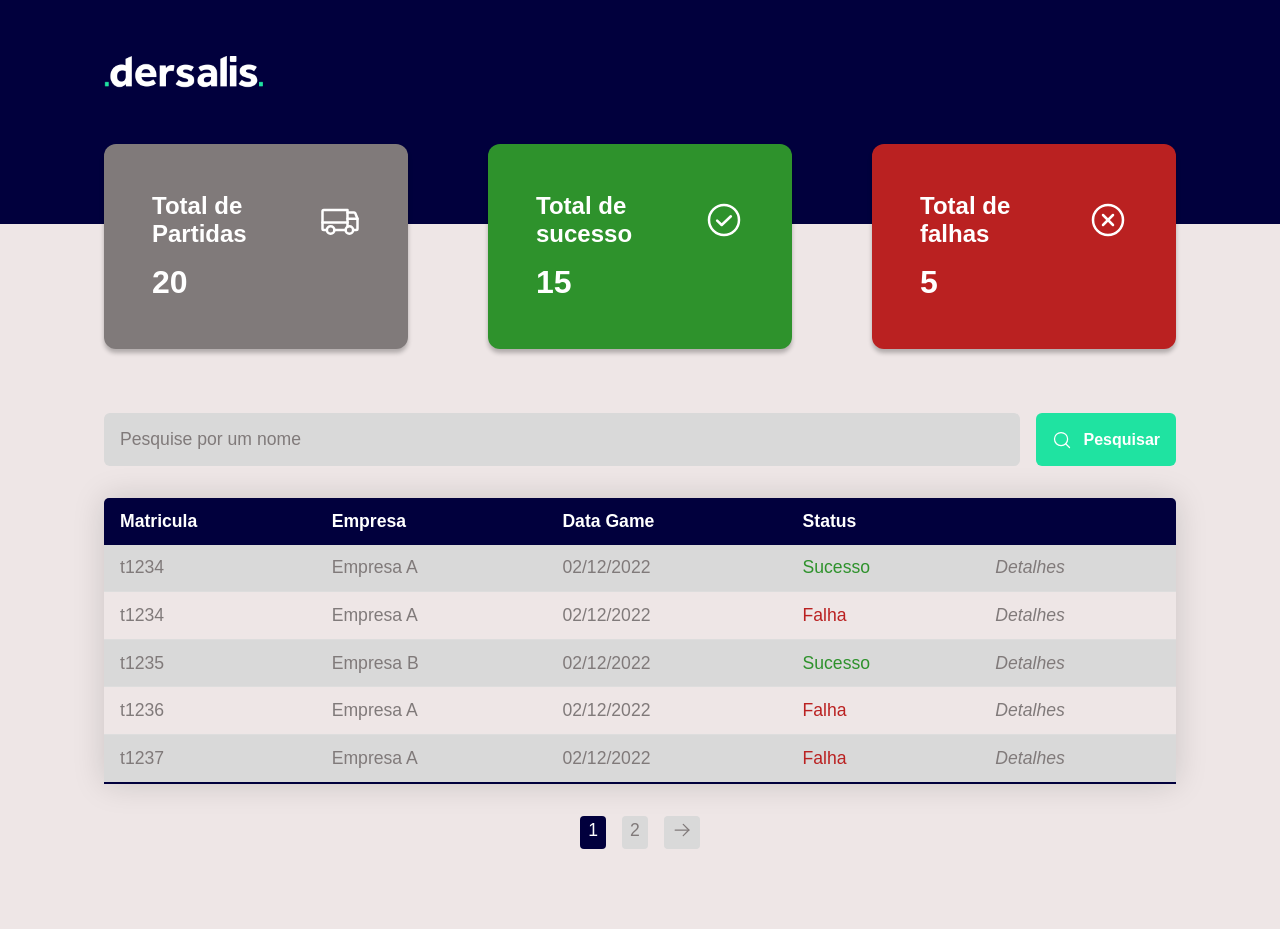
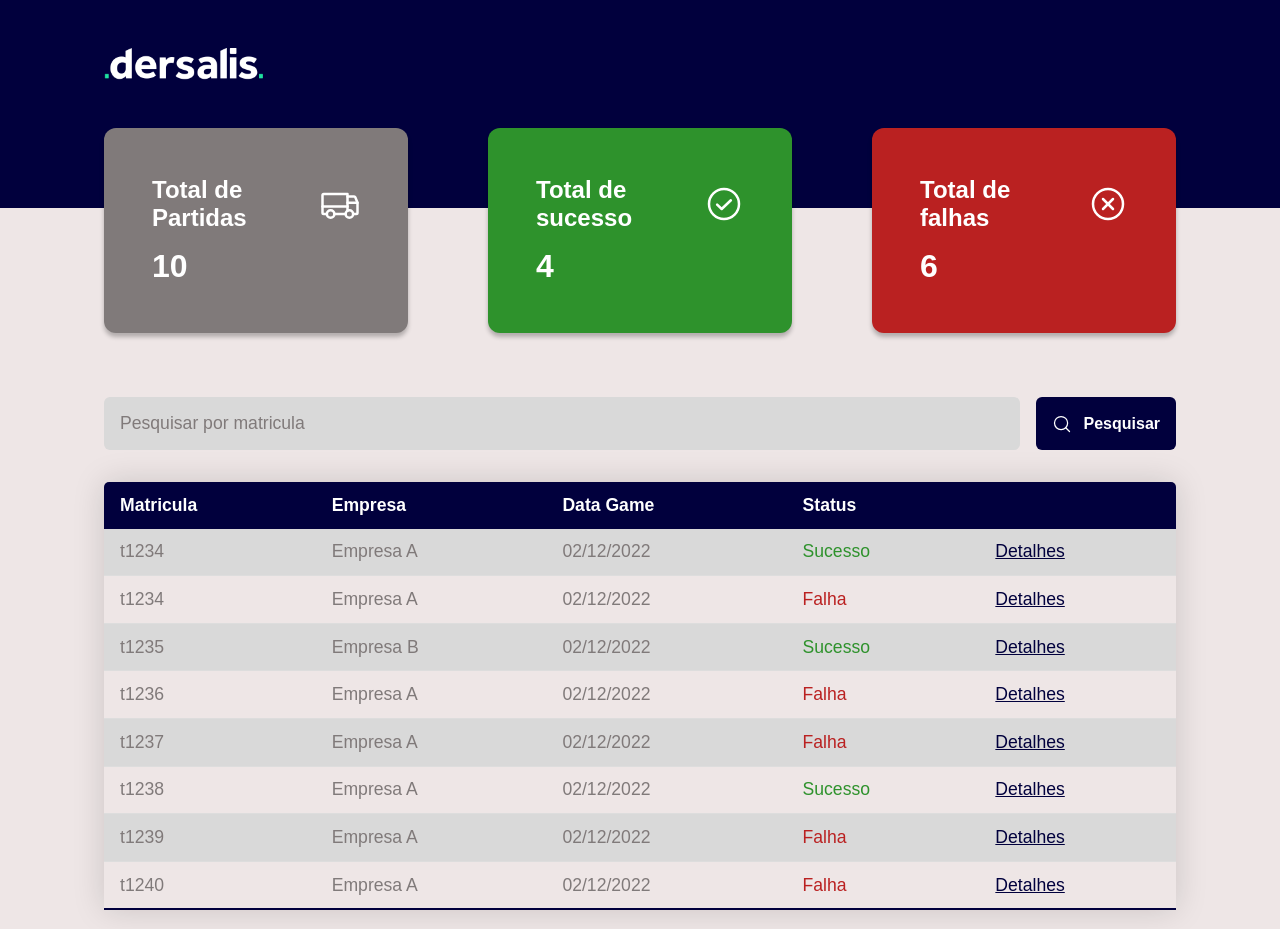
Before and after one commit to GeorgeFindes/Dersalis-Frontend, a React (Vite) app: page / in a window 1280 px wide. Shown: the top 929 px of the page. Before the commit the page ends 849 px from the top, so only its background shows below. Built offline with nearby package versions, Linux system fonts and the light colour scheme; data requests are answered from the project's data file.

Commit message:
Ajustada paginação e barra de pesquisa

```diff
--- a/package.json
+++ b/package.json
@@ -11,6 +11,7 @@
   },
   "dependencies": {
     "@hookform/resolvers": "^2.9.10",
+    "@radix-ui/react-dialog": "^1.0.2",
     "axios": "^1.2.0",
     "phosphor-react": "^1.4.1",
     "react": "^18.2.0",
--- a/src/App.tsx
+++ b/src/App.tsx
@@ -2,16 +2,13 @@ import { GlobalStyles } from './styles/GlobalStyles';
 import { ThemeProvider } from 'styled-components';
 import { defaultTheme } from './styles/themes/default';
 import { Dashboard } from './pages/Dashboard';
-import { ResultsDataProvider } from './contexts/ResultContext';
 
 export function App() {
   return (
     <>
       <ThemeProvider theme={defaultTheme}>
         <GlobalStyles />
-        <ResultsDataProvider>
-          <Dashboard />
-        </ResultsDataProvider>
+        <Dashboard />
       </ThemeProvider>
     </>
   );
--- a/src/components/Header/styles.ts
+++ b/src/components/Header/styles.ts
@@ -2,7 +2,7 @@ import styled from 'styled-components';
 
 export const HeaderContainer = styled.header`
   background: ${props => props.theme['blue']};
-  padding: 2.5rem 0 7.5rem;
+  padding: 2rem 0 7rem;
 `;
 
 export const HeaderContent = styled.div`
--- a/src/components/Summary/index.tsx
+++ b/src/components/Summary/index.tsx
@@ -1,7 +1,29 @@
 import { SummaryContainer, SummaryCard } from './styles';
 import { Truck, CheckCircle, XCircle } from 'phosphor-react';
+import { useEffect, useState } from 'react';
+import { api } from '../../lib/axios';
+
+
+interface Data {
+  total_match: number,
+  total_successes: number,
+  total_failures: number
+}
+
 
 export function Summary() {
+
+  const [data, setData] = useState<Data>();
+
+  async function loadResults() {
+    const response = await api.get('summary');
+
+    setData(response.data);
+  }
+
+  useEffect(() => {
+    loadResults();
+  }, []);
 
   return (
     <SummaryContainer>
@@ -11,7 +33,7 @@ export function Summary() {
           <Truck size={40} color="#fff" />
         </header>
 
-        <strong>20</strong>
+        <strong>{data?.total_match}</strong>
       </SummaryCard>
 
       <SummaryCard variant='green'>
@@ -20,7 +42,7 @@ export function Summary() {
           <CheckCircle size={40} color="#fff" />
         </header>
 
-        <strong>15</strong>
+        <strong>{data?.total_successes}</strong>
       </SummaryCard>
 
       <SummaryCard variant='red'>
@@ -29,7 +51,7 @@ export function Summary() {
           <XCircle size={40} color="#fff" />
         </header>
 
-        <strong>5</strong>
+        <strong>{data?.total_failures}</strong>
       </SummaryCard>
 
     </SummaryContainer>
--- a/src/contexts/ResultContext.tsx
+++ /dev/null
@@ -1,77 +0,0 @@
-import { createContext, ReactNode, useEffect, useState } from 'react';
-import { api } from '../lib/axios';
-
-
-interface ResultData {
-  id: number,
-  enroll_user: string,
-  username: string,
-  company: string,
-  status: 'Sucesso' | 'Falha',
-  createdAt: string,
-}
-
-interface ResultContextType {
-  resultsData: ResultData[];
-  loadResults: (query?: string) => Promise<void>;
-  totalData: number | undefined;
-  pages: number[] | undefined;
-  setCurrentPage: (page: number) => void;
-}
-
-interface ResultsDataProviderProps {
-  children: ReactNode;
-}
-
-export const ResultDataContext = createContext({} as ResultContextType);
-
-export function ResultsDataProvider({ children }: ResultsDataProviderProps) {
-
-  const [resultsData, setResultsData] = useState<ResultData[]>([]);
-  const [totalData, setTotalData] = useState<number | undefined>(0);
-  const [limit, setLimit] = useState(5);
-  const [pages, setPages] = useState([]);
-  const [currentPage, setCurrentPage] = useState(1);
-
-  async function loadResults(query?: string) {
-    //http://localhost:3333/results?_page=1
-    //const response = await api.get('results',)
-    const response = await api.get(`results?_page=${currentPage}&_limit=5`, {
-      params: {
-        q: query,
-      }
-    });
-
-    console.log(currentPage);
-
-    setTotalData(Number(response.headers['x-total-count']));
-    const totalPages = Math.ceil(totalData / limit);
-
-    const arrayPages = [];
-
-    for (let i = 1; i <= totalPages; i++) {
-      arrayPages.push(i);
-    }
-
-    setPages(arrayPages);
-
-    setResultsData(response.data);
-  }
-
-  useEffect(() => {
-    loadResults();
-  }, [currentPage, limit, totalData]);
-
-
-  return (
-    <ResultDataContext.Provider value={{
-      resultsData,
-      loadResults,
-      totalData,
-      pages,
-      setCurrentPage,
-    }}>
-      {children}
-    </ResultDataContext.Provider>
-  );
-}
--- a/src/pages/Dashboard/components/SearchForm/index.tsx
+++ /dev/null
@@ -1,48 +0,0 @@
-import { SearchFormContainer } from './styles';
-import { MagnifyingGlass } from 'phosphor-react';
-import { useForm } from 'react-hook-form';
-import * as z from 'zod';
-import { zodResolver } from '@hookform/resolvers/zod';
-import { useContext } from 'react';
-import { ResultDataContext } from '../../../../contexts/ResultContext';
-
-const searchFormSchema = z.object({
-  query: z.string(),
-});
-
-type SearchFormInputs = z.infer<typeof searchFormSchema>;
-
-
-export function SearchForm() {
-  const { loadResults } = useContext(ResultDataContext);
-
-
-
-  const { register,
-    handleSubmit,
-    formState: { isSubmitting } } = useForm<SearchFormInputs>({
-      resolver: zodResolver(searchFormSchema),
-    });
-
-  async function handleSearchUsers(data: SearchFormInputs) {
-    await loadResults(data.query);
-  }
-
-
-
-  return (
-    <SearchFormContainer onSubmit={handleSubmit(handleSearchUsers)}>
-      <input
-        type="text"
-        placeholder="Pesquise por um nome"
-        {...register('query')}
-      />
-
-      <button type='submit' disabled={isSubmitting}>
-        <MagnifyingGlass size={20} />
-        Pesquisar
-      </button>
-
-    </SearchFormContainer>
-  );
-}
--- a/src/pages/Dashboard/components/SearchForm/styles.ts
+++ /dev/null
@@ -1,45 +0,0 @@
-import styled from 'styled-components';
-
-
-export const SearchFormContainer = styled.form`
-  display: flex;
-  gap: 1rem;
-
-  input {
-    flex: 1;
-    border-radius: 6px;
-    border: 0;
-    background: ${props => props.theme['light-gray']};
-    color: ${props => props.theme['gray']};
-    font-size: 1.1rem;
-    padding: 1rem;
-
-
-    &::placeholder {
-      color: ${props => props.theme['gray']};
-    }
-  }
-
-  button {
-      display: flex;
-      align-items: center;
-      gap: 0.75rem;
-
-      border: 0;
-      padding: 1rem;
-      background: ${props => props.theme['navy-blue']};
-      color: ${props => props.theme['white']};
-      font-weight: bold;
-      border-radius: 6px;
-      transition: filter 0.2s;
-
-      &:disabled {
-        opacity: 0.5;
-        cursor: not-allowed;
-      }
-
-      &:not(:disabled):hover {
-        filter: brightness(0.9);
-      }
-    }
-`;
--- a/src/pages/Dashboard/index.tsx
+++ b/src/pages/Dashboard/index.tsx
@@ -1,14 +1,24 @@
-import { useContext, useEffect, useState } from 'react';
+import { useEffect, useState } from 'react';
+import * as Dialog from '@radix-ui/react-dialog';
 import { Header } from '../../components/Header';
 import { Summary } from '../../components/Summary';
-import { ResultDataContext } from '../../contexts/ResultContext';
 import { api } from '../../lib/axios';
 import { dateFormatter } from '../../utils/formatter';
-import { SearchForm } from './components/SearchForm';
-import { ArrowRight, ArrowLeft } from 'phosphor-react';
+import { CaretLeft, CaretRight, MagnifyingGlass, X } from 'phosphor-react';
+import { useForm } from 'react-hook-form';
+import * as z from 'zod';
+import { zodResolver } from '@hookform/resolvers/zod';
 
-import { StatusHighLight, DashboardContainer, DashboardTable, Pagination, PaginationButton, PaginationItem } from './styles';
+import {
+  StatusHighLight, DashboardContainer, DashboardTable,
+  Pagination, PaginationButton, Overlay,
+  Content, CloseButton, Description, Title, SearchFormContainer
+} from './styles';
 
+interface Medal {
+  id: string,
+  name: string,
+}
 
 interface ResultData {
   id: number,
@@ -17,32 +27,47 @@ interface ResultData {
   company: string,
   status: 'Sucesso' | 'Falha',
   createdAt: string,
+  collected_medals: Array<Medal>;
 }
+
+const searchFormSchema = z.object({
+  query: z.string(),
+});
+
+type SearchFormInputs = z.infer<typeof searchFormSchema>;
 
 
 export function Dashboard() {
 
-  // const { resultsData, totalData, pages, setCurrentPage } = useContext(ResultDataContext);
-
   const [resultsData, setResultsData] = useState<ResultData[]>([]);
   const [totalData, setTotalData] = useState<number | undefined>(0);
-  const [limit, setLimit] = useState(5);
-  const [pages, setPages] = useState([]);
+  const [limit, setLimit] = useState(8);
+  const [pages, setPages] = useState<number[]>([]);
   const [currentPage, setCurrentPage] = useState(1);
 
+  const { register,
+    handleSubmit,
+    formState: { isSubmitting } } = useForm<SearchFormInputs>({
+      resolver: zodResolver(searchFormSchema),
+    });
+
+
   async function loadResults(query?: string) {
-    //http://localhost:3333/results?_page=1
-    //const response = await api.get('results',)
-    const response = await api.get(`results?_page=${currentPage}&_limit=5`, {
+
+    let response;
+
+    if (query) {
+      response = await api.get('results', {
         params: {
-        q: query,
+          q: query
         }
       });
 
-    console.log(currentPage);
+    } else {
+      response = await api.get(`results?_page=${currentPage}&_limit=${limit}`);
 
       setTotalData(Number(response.headers['x-total-count']));
-    const totalPages = Math.ceil(totalData / limit);
+      const totalPages = totalData != undefined ? Math.ceil(totalData / limit) : 0;
 
       const arrayPages = [];
 
@@ -51,8 +76,13 @@ export function Dashboard() {
       }
 
       setPages(arrayPages);
+    }
 
     setResultsData(response.data);
+  }
+
+  async function handleSearchResults(search: SearchFormInputs) {
+    await loadResults(search.query);
   }
 
   useEffect(() => {
@@ -61,14 +91,29 @@ export function Dashboard() {
 
 
   return (
-    <div>
+    <>
       <Header />
       <Summary />
 
+      {/* Container Dashboard */}
       <DashboardContainer>
 
-        <SearchForm />
+        {/* Formulário */}
+        <SearchFormContainer onSubmit={handleSubmit(handleSearchResults)}>
+          <input
+            type="text"
+            placeholder="Pesquisar por matricula"
+            {...register('query')}
+          />
 
+          <button type='submit' disabled={isSubmitting}>
+            <MagnifyingGlass size={20} />
+            Pesquisar
+          </button>
+
+        </SearchFormContainer>
+
+        {/* Tabela de Resultados */}
         <DashboardTable>
           <thead>
             <tr>
@@ -94,36 +139,70 @@ export function Dashboard() {
                       {result.status}
                     </StatusHighLight>
                   </td>
+                  <Dialog.Root>
+                    <Dialog.Trigger asChild>
                       <td>Detalhes</td>
+                    </Dialog.Trigger>
+
+
+                    <Dialog.Portal>
+                      <Overlay />
+
+                      <Content>
+                        <CloseButton>
+                          <X size={24} />
+                        </CloseButton>
+
+                        <Title>Resultado detalhado</Title>
+                        <Description><strong>Nome: </strong>{result.username}</Description>
+                        <Description><strong>Empresa: </strong>{result.company}</Description>
+                        <Description><strong>Status: </strong>{result.status}</Description>
+                        <Description><strong>Data: </strong>{dateFormatter.format(new Date(result.createdAt))}</Description>
+
+                        <Title>Insignias </Title>
+                      </Content>
+                    </Dialog.Portal>
+                  </Dialog.Root>
                 </tr>
               );
             })}
           </tbody>
         </DashboardTable>
-        <Pagination >
-          {/* <div>qtd {totalData}</div> */}
-          <PaginationButton>
-            {currentPage > 1 && (
-              <PaginationItem onClick={() => setCurrentPage(currentPage - 1)}>
-                <ArrowLeft size={20} />
-              </PaginationItem>
-            )}
+
+        {/* Paginação tabela */}
+        <Pagination>
+
+          {currentPage > 1 ? (
+            <PaginationButton onClick={() => setCurrentPage(currentPage - 1)}>
+              <CaretLeft size={18} />
+            </PaginationButton>
+          ) : (
+            <PaginationButton disabled={true}>
+              <CaretLeft size={18} />
+            </PaginationButton>)
+          }
+
           {pages?.map(page => (
-              <PaginationItem
+            <PaginationButton
+              key={page}
               isSelect={page === currentPage}
-                key={page} onClick={() => setCurrentPage(page)}
+              onClick={() => setCurrentPage(page)}
             >
               {page}
-              </PaginationItem>
+            </PaginationButton>
           ))}
-            {currentPage < pages.length && (
-              <PaginationItem onClick={() => setCurrentPage(currentPage + 1)}>
-                <ArrowRight size={20} />
-              </PaginationItem>
-            )}
+
+          {currentPage < pages.length ? (
+            <PaginationButton onClick={() => setCurrentPage(currentPage + 1)}>
+              <CaretRight size={18} />
             </PaginationButton>
+          ) : (
+            <PaginationButton disabled={true}>
+              <CaretRight size={18} />
+            </PaginationButton>)
+          }
         </Pagination>
       </DashboardContainer>
-    </div>
+    </>
   );
 }
--- a/src/pages/Dashboard/styles.ts
+++ b/src/pages/Dashboard/styles.ts
@@ -1,4 +1,5 @@
 import styled from 'styled-components';
+import * as Dialog from '@radix-ui/react-dialog';
 
 export const DashboardContainer = styled.main`
   width: 100%;
@@ -7,6 +8,53 @@ export const DashboardContainer = styled.main`
   padding: 0 1.5rem;
 `;
 
+
+//Formulário
+export const SearchFormContainer = styled.form`
+  display: flex;
+  gap: 1rem;
+
+  input {
+    flex: 1;
+    border-radius: 6px;
+    border: 0;
+    background: ${props => props.theme['light-gray']};
+    color: ${props => props.theme['gray']};
+    font-size: 1.1rem;
+    padding: 1rem;
+
+
+    &::placeholder {
+      color: ${props => props.theme['gray']};
+    }
+  }
+
+  button {
+      display: flex;
+      align-items: center;
+      gap: 0.75rem;
+
+      border: 0;
+      padding: 1rem;
+      background: ${props => props.theme['blue']};
+      color: ${props => props.theme['white']};
+      font-weight: bold;
+      border-radius: 6px;
+      transition: filter 0.2s;
+
+      &:disabled {
+        opacity: 0.5;
+        cursor: not-allowed;
+      }
+
+      &:not(:disabled):hover {
+        filter: brightness(0.9);
+      }
+    }
+`;
+
+
+//Tabela
 export const DashboardTable = styled.table`
   width: 100%;
   border-collapse: collapse;
@@ -43,41 +91,94 @@ export const DashboardTable = styled.table`
 
   tbody td:last-of-type {
     cursor: pointer;
-    font-style: oblique;
+    color: ${props => props.theme['blue']};
+    text-decoration: underline;
   }
 
 `;
 
+
+//Modal
+export const CloseButton = styled(Dialog.Close)`
+  position: absolute;
+  background: transparent;
+  border: 0;
+  top: 1.5rem;
+  right: 1.5rem;
+  line-height: 0;
+  cursor: pointer;
+  color: ${props => props.theme['gray']};
+`;
+
+export const Overlay = styled(Dialog.Overlay)`
+  position: fixed;
+  width: 100vw;
+  height: 100vh;
+  inset: 0;
+  background: rgba(0,0,0,0.75);
+`;
+
+export const Content = styled(Dialog.Content)`
+  min-width: 40rem;
+  border-radius: 6px;
+  padding: 2.5rem 3rem;
+  background: ${props => props.theme['white']};
+
+  position: fixed;
+  top: 50%;
+  left: 50%;
+  transform: translate(-50%,-50%);
+`;
+
+export const Title = styled(Dialog.Title)`
+  margin-top: 1.2rem;
+`;
+
+
+export const Description = styled(Dialog.Description)`
+  margin-top: 1rem;
+  font-size: 1.2rem;
+`;
+
+
+
+//Paginação
 export const Pagination = styled.div`
   display: flex;
   width: 100%;
   justify-content: center;
 `;
 
-export const PaginationButton = styled.div`
-  display: flex;
-`;
-
 interface isSelectPage {
   isSelect?: boolean;
 }
 
-export const PaginationItem = styled.div<isSelectPage>`
-  margin: 0 0.5rem;
+export const PaginationButton = styled.button<isSelectPage>`
+  display: flex;
+  align-items: center;
+  justify-content: center;
+  margin: -0.7rem 0.1rem;
   font-size: 1.1rem;
-  cursor: pointer;
-  padding: 4px 8px;
-  border-radius: 4px;
-  background: ${props => props.theme['light-gray']};
-  color: ${props => props.theme['gray']};
-
-  ${(props) => props.isSelect && {
-    background: '#01003D',
-    color: '#fff',
-  }}
-`;
+  padding: 3px 9px;
+  border-radius: 6px;
+  border: solid 1px ${props => props.theme['light-gray']};
+  background: ${props => props.isSelect && (props.theme['blue'])};
+  color: ${props => props.isSelect ? props.theme['white'] : props.theme['gray']};
 
 
+  &:disabled {
+    opacity: 0.5;
+    cursor: not-allowed;
+  }
+
+  &:last-of-type {
+    color: ${props => props.theme['blue']};
+  }
+
+  &:nth-of-type(1) {
+    color: ${props => props.theme['blue']};
+  }
+`;
 
 
 interface StatusHighLightProps {
```
Also changed, not shown: server.json (+6 -1 lines), 1 other file (tests, documents, lock files or other folders). Lines whose indentation alone changed are shown as unchanged.
